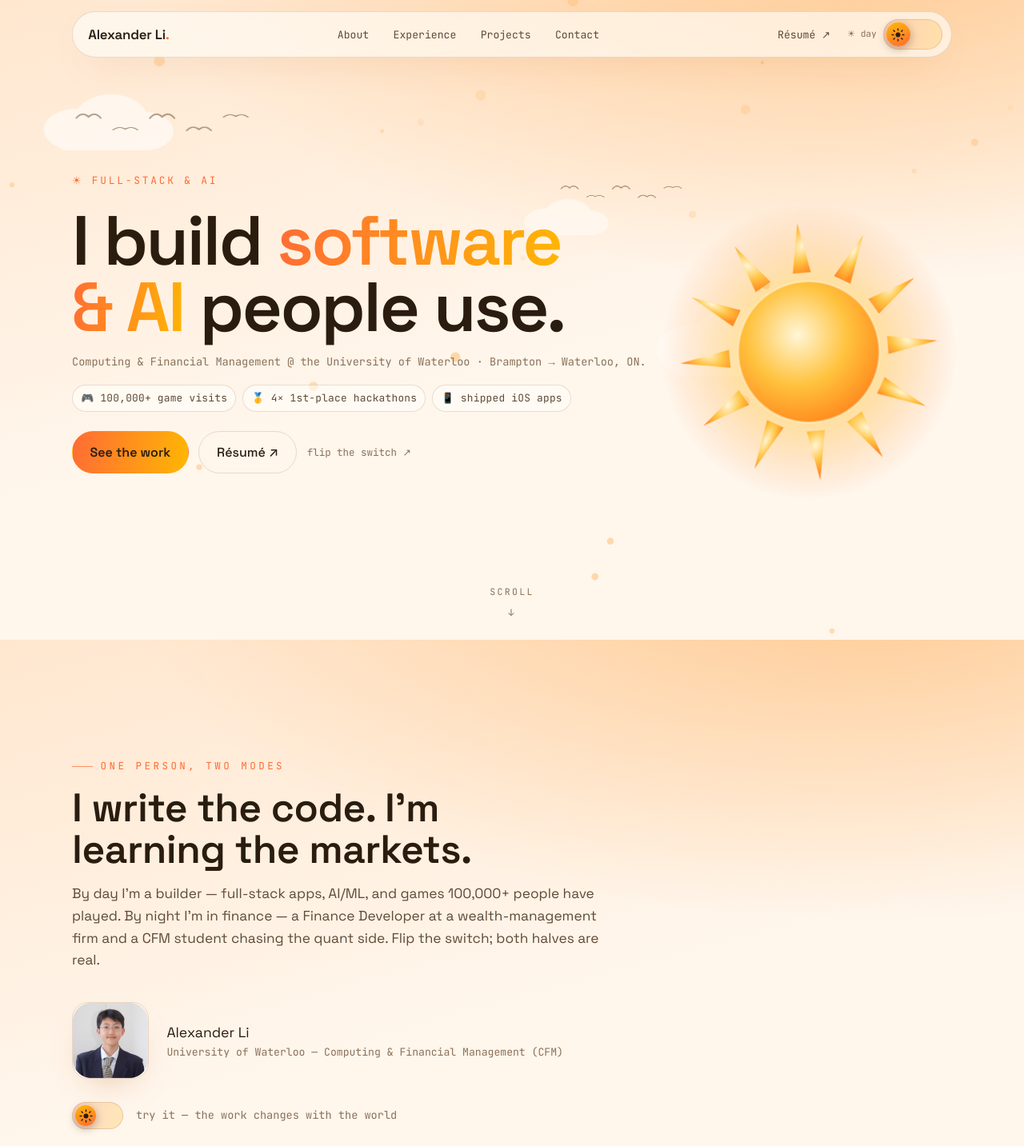
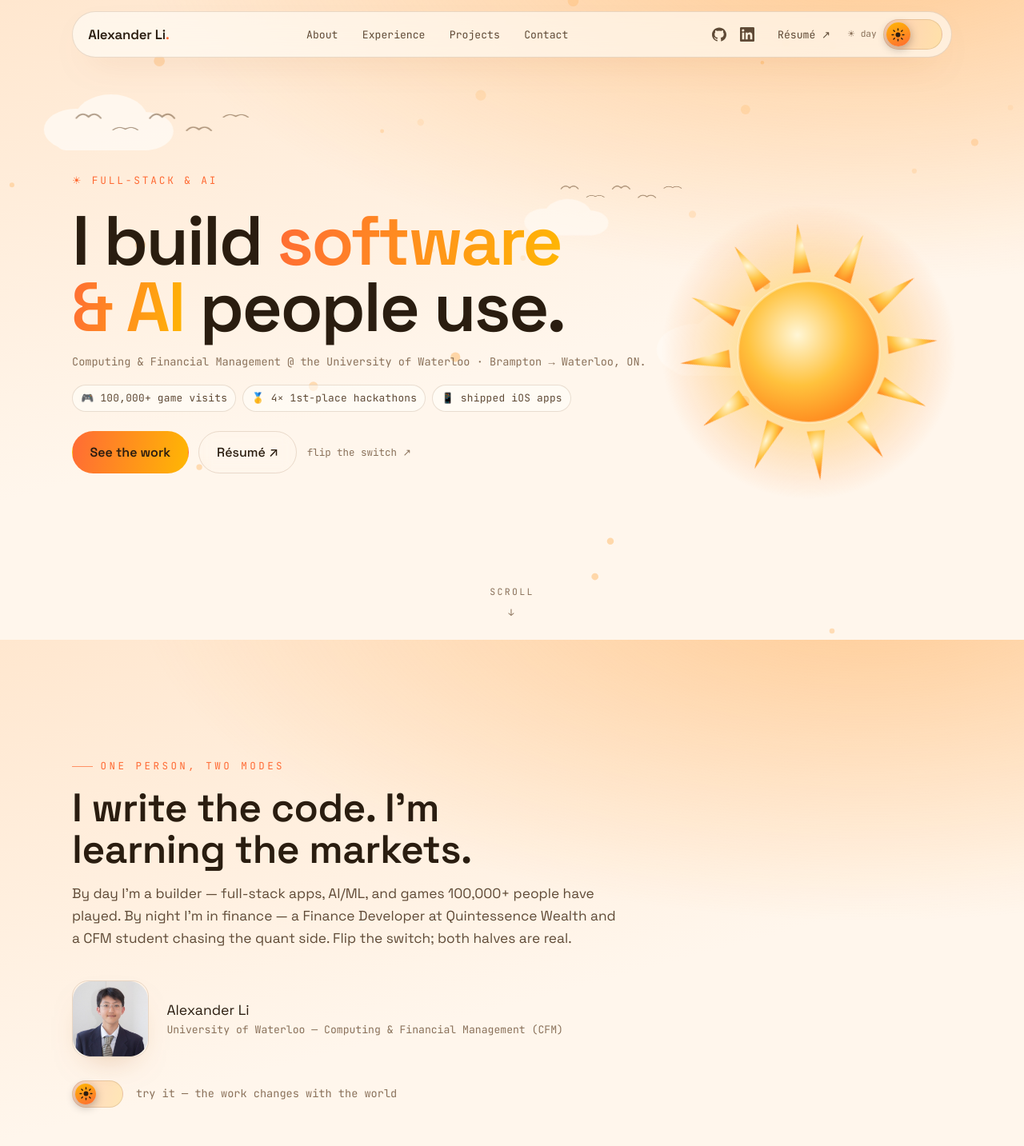
Before and after one commit to alexanderli07/website, a React (Vite) app: page / in a window 1280 px wide. Shown: the top 1433 px of the page at 80% size. Built offline with nearby package versions, Linux system fonts and the light colour scheme.

Commit message:
link fixes

```diff
--- a/src/components/Footer.tsx
+++ b/src/components/Footer.tsx
@@ -1,13 +1,15 @@
 import { profile } from "../data/content";
+import { SocialLinks } from "./Social";
 
 export function Footer() {
   return (
     <footer className="footer">
       <div className="container footer-inner">
-        <span>
-          © {profile.name} — built from scratch, two worlds and all.
-        </span>
-        <span>{profile.location}</span>
+        <span>© {profile.name} — built from scratch, two worlds and all.</span>
+        <div className="footer-right">
+          <SocialLinks className="footer-social" />
+          <span>{profile.location}</span>
+        </div>
       </div>
     </footer>
   );
--- a/src/components/Nav.tsx
+++ b/src/components/Nav.tsx
@@ -1,4 +1,5 @@
 import { WorldToggle } from "./WorldToggle";
+import { SocialLinks } from "./Social";
 import { contact } from "../data/content";
 import { useWorld } from "../world/WorldContext";
 
@@ -28,6 +29,7 @@ export function Nav() {
           </nav>
 
           <div className="nav-cta">
+            <SocialLinks className="nav-social" />
             <a
               className="nav-link nav-resume"
               href={contact.resumeHref}
--- /dev/null
+++ b/src/components/Social.tsx
@@ -0,0 +1,54 @@
+import { type ReactElement } from "react";
+import { socials } from "../data/content";
+
+export function GithubIcon() {
+  return (
+    <svg viewBox="0 0 24 24" aria-hidden="true" fill="currentColor">
+      <path d="M12 .5C5.37.5 0 5.78 0 12.29c0 5.2 3.44 9.6 8.2 11.16.6.11.82-.25.82-.56v-2.02c-3.34.72-4.04-1.6-4.04-1.6-.55-1.37-1.34-1.74-1.34-1.74-1.1-.74.08-.73.08-.73 1.2.08 1.84 1.22 1.84 1.22 1.07 1.8 2.8 1.28 3.49.98.11-.76.42-1.28.76-1.58-2.67-.3-5.47-1.31-5.47-5.84 0-1.29.47-2.34 1.24-3.17-.13-.3-.54-1.52.12-3.18 0 0 1.01-.32 3.3 1.21a11.5 11.5 0 0 1 6 0c2.28-1.53 3.29-1.21 3.29-1.21.66 1.66.25 2.88.12 3.18.77.83 1.24 1.88 1.24 3.17 0 4.54-2.81 5.53-5.49 5.83.43.37.81 1.1.81 2.22v3.29c0 .31.21.68.83.56C20.57 21.88 24 17.49 24 12.29 24 5.78 18.63.5 12 .5z" />
+    </svg>
+  );
+}
+
+export function LinkedinIcon() {
+  return (
+    <svg viewBox="0 0 24 24" aria-hidden="true" fill="currentColor">
+      <path d="M20.45 20.45h-3.56v-5.57c0-1.33-.03-3.04-1.85-3.04-1.85 0-2.14 1.45-2.14 2.94v5.67H9.35V9h3.41v1.56h.05c.48-.9 1.64-1.85 3.37-1.85 3.6 0 4.27 2.37 4.27 5.45v6.29zM5.34 7.43a2.07 2.07 0 1 1 0-4.13 2.07 2.07 0 0 1 0 4.13zm1.78 13.02H3.56V9h3.56v11.45zM22.22 0H1.77C.79 0 0 .77 0 1.73v20.54C0 23.22.79 24 1.77 24h20.45c.98 0 1.78-.78 1.78-1.73V1.73C24 .77 23.2 0 22.22 0z" />
+    </svg>
+  );
+}
+
+const ICONS: Record<string, () => ReactElement> = {
+  GitHub: GithubIcon,
+  LinkedIn: LinkedinIcon,
+};
+
+/** Icon links for selected socials (defaults to GitHub + LinkedIn). */
+export function SocialLinks({
+  only = ["GitHub", "LinkedIn"],
+  className = "",
+}: {
+  only?: string[];
+  className?: string;
+}) {
+  const items = socials.filter((s) => only.includes(s.label) && ICONS[s.label]);
+  return (
+    <span className={className}>
+      {items.map((s) => {
+        const Icon = ICONS[s.label];
+        return (
+          <a
+            key={s.label}
+            href={s.href}
+            target="_blank"
+            rel="noopener"
+            className="icon-link"
+            aria-label={s.label}
+            title={s.label}
+          >
+            <Icon />
+          </a>
+        );
+      })}
+    </span>
+  );
+}
--- a/src/data/content.ts
+++ b/src/data/content.ts
@@ -65,13 +65,13 @@ export const profile = {
   subhead:
     "Computing & Financial Management @ the University of Waterloo · Brampton → Waterloo, ON.",
   oneLiner:
-    "Full-stack & AI developer, 4× first-place hackathon winner, and a Finance Developer at a wealth-management firm — building at the line between code and capital.",
+    "Full-stack & AI developer, 4× first-place hackathon winner, and a Finance Developer at Quintessence Wealth — building at the line between code and capital.",
   location: "Brampton & Waterloo, Ontario, Canada",
   school: "University of Waterloo — Computing & Financial Management (CFM)",
   // short status chips shown in the hero (replace the old portrait), per world
   chips: {
     day: ["🎮 100,000+ game visits", "🥇 4× 1st-place hackathons", "📱 shipped iOS apps"],
-    night: ["💼 Finance Developer @ Q Wealth", "🎓 CFM @ Waterloo", "📈 $1K+ venture revenue"],
+    night: ["💼 Finance Dev @ Quintessence Wealth", "🎓 CFM @ Waterloo", "📊 Bloomberg Terminal"],
   },
 };
 
@@ -90,14 +90,14 @@ export const experience: Job[] = [
   // ---- NIGHT (Quant & Finance) ----
   {
     role: "Finance Developer",
-    org: "Q Wealth Partners",
-    location: "Ontario, Canada", // TODO: confirm office location
-    period: "2026 – Present",
+    org: "Quintessence Wealth",
+    location: "Toronto, ON",
+    period: "May 2026 – Present",
     current: true,
     world: "night",
     bullets: [
-      "Building software and data tooling at a wealth-management firm — working at the intersection of engineering and finance.",
-      "TODO: add 1–2 specific accomplishments (what you built, the impact, any numbers).",
+      "Optimizing internal infrastructure for the trades team — improving the reliability and execution efficiency of trading workflows.",
+      "Building quantitative tools on the Bloomberg Terminal to support investment research and decision-making.",
     ],
   },
   {
@@ -114,14 +114,14 @@ export const experience: Job[] = [
   },
   // ---- DAY (Full-stack & AI) ----
   {
-    role: "iOS App Developer",
+    role: "AI/ML Engineer",
     org: "AIQ Labs LLC",
     location: "Waterloo, ON",
     period: "Mar 2026 – Present",
     current: true,
     world: "day",
     bullets: [
-      "Engineered interactive, gamified learning modules in Swift & SwiftUI, including a user progression system.",
+      "Trained an AI model on user preferences to recommend quizzes, improving content relevance and engagement.",
       "Integrated asynchronous REST APIs to fetch dynamic question banks and synchronize user streak data.",
     ],
   },
@@ -133,6 +133,7 @@ export const experience: Job[] = [
     world: "day",
     bullets: [
       "Designed and built a SwiftUI iOS app serving 100+ customers with 6,000+ impressions.",
+      "Rebuilt the app for Android with Node.js, extending the platform's reach to a broader user base.",
       "Worked weekly sprint cycles, resolving 95%+ of reported issues before release milestones.",
     ],
   },
@@ -386,7 +387,7 @@ export const allProjects = [...dayProjects, ...nightProjects];
 /** The quant/finance direction — now grounded in a real, current role. */
 export const nightThesis = {
   title: "Where code meets capital",
-  body: "I'm already a Finance Developer at Q Wealth Partners and a CFM student at Waterloo — so I live at the intersection of engineering and markets, not just aspire to it. Now I'm deepening the quant side: data pipelines, modeling, and the math under the markets.",
+  body: "I'm already a Finance Developer at Quintessence Wealth and a CFM student at Waterloo — building trading-team infrastructure and quant tools on the Bloomberg Terminal, not just aspiring to it. Now I'm deepening the quant side: data pipelines, modeling, and the math under the markets.",
   vizCaption: "From noise to signal — a study in progress.",
 };
 
@@ -404,7 +405,7 @@ export const skills: SkillGroup[] = [
   { label: "Cloud / Tools", world: "day", items: ["Docker", "Kubernetes", "GitHub Actions", "Firebase", "Supabase", "Git"] },
   // NIGHT — Quant & Finance
   { label: "Quant / Data", world: "night", items: ["Python", "SQL", "MATLAB", "Pandas", "NumPy", "SciPy", "Matplotlib"] },
-  { label: "Finance", world: "night", items: ["Computing & Financial Mgmt (CFM)", "Financial modeling", "Real-time market data", "Tokenomics"] },
+  { label: "Finance", world: "night", items: ["Computing & Financial Mgmt (CFM)", "Bloomberg Terminal (BQNT)", "Financial modeling", "Real-time market data"] },
   { label: "Data engineering", world: "night", items: ["Streamlit", "Apache Airflow", "PostgreSQL", "REST APIs", "Selenium"] },
 ];
 
@@ -448,7 +449,7 @@ export const awards = [
 ];
 
 export const socials = [
-  { label: "GitHub", handle: "SpiritByte", href: "https://github.com/SpiritByte" },
+  { label: "GitHub", handle: "alexanderli07", href: "https://github.com/alexanderli07" },
   { label: "LinkedIn", handle: "alexanderli07", href: "https://www.linkedin.com/in/alexanderli07/" },
   { label: "Instagram", handle: "_alexanderli", href: "https://www.instagram.com/_alexanderli/" },
 ];
@@ -462,5 +463,5 @@ export const contact = {
 export const bridgeCopy = {
   kicker: "One person, two modes",
   title: "I write the code. I'm learning the markets.",
-  body: "By day I'm a builder — full-stack apps, AI/ML, and games 100,000+ people have played. By night I'm in finance — a Finance Developer at a wealth-management firm and a CFM student chasing the quant side. Flip the switch; both halves are real.",
+  body: "By day I'm a builder — full-stack apps, AI/ML, and games 100,000+ people have played. By night I'm in finance — a Finance Developer at Quintessence Wealth and a CFM student chasing the quant side. Flip the switch; both halves are real.",
 };
--- a/src/styles/global.css
+++ b/src/styles/global.css
@@ -289,10 +289,20 @@ main { position: relative; z-index: 1; }
 }
 .nav-link:hover { color: var(--text); background: var(--surface); }
 .nav-cta { display: flex; gap: 0.5rem; align-items: center; }
+.nav-social { display: inline-flex; align-items: center; gap: 0.1rem; }
+
+/* brand-icon links (nav + footer) */
+.icon-link {
+  display: inline-grid; place-items: center; width: 34px; height: 34px; border-radius: 50%;
+  color: var(--text-soft);
+  transition: color var(--theme) ease, background-color var(--theme) ease;
+}
+.icon-link:hover { color: var(--accent); background: var(--surface); }
+.icon-link svg { width: 18px; height: 18px; display: block; }
 .nav-brand { white-space: nowrap; }
 @media (max-width: 760px) { .nav-links { display: none; } }
 @media (max-width: 520px) {
-  .nav-resume, .nav-world-label { display: none; }
+  .nav-resume, .nav-world-label, .nav-social { display: none; }
   .nav-inner { padding-left: 1rem; }
 }
 
@@ -537,7 +547,9 @@ main { position: relative; z-index: 1; }
 .contact-card .display { margin: 1rem 0; }
 .contact-socials { display: flex; gap: 0.8rem; justify-content: center; flex-wrap: wrap; margin-top: 2rem; }
 .footer { margin-top: 4rem; padding: 2rem 0 3rem; border-top: 1px solid var(--border); color: var(--muted); font-family: var(--font-mono); font-size: 0.82rem; }
-.footer-inner { display: flex; justify-content: space-between; gap: 1rem; flex-wrap: wrap; }
+.footer-inner { display: flex; justify-content: space-between; align-items: center; gap: 1rem; flex-wrap: wrap; }
+.footer-right { display: inline-flex; align-items: center; gap: 1rem; flex-wrap: wrap; }
+.footer-social { display: inline-flex; align-items: center; gap: 0.3rem; }
 
 /* =============================================================================
    SCROLLBAR
```
Also changed, not shown: index.html (+6 -4 lines), 2 other files (tests, documents, lock files or other folders).
